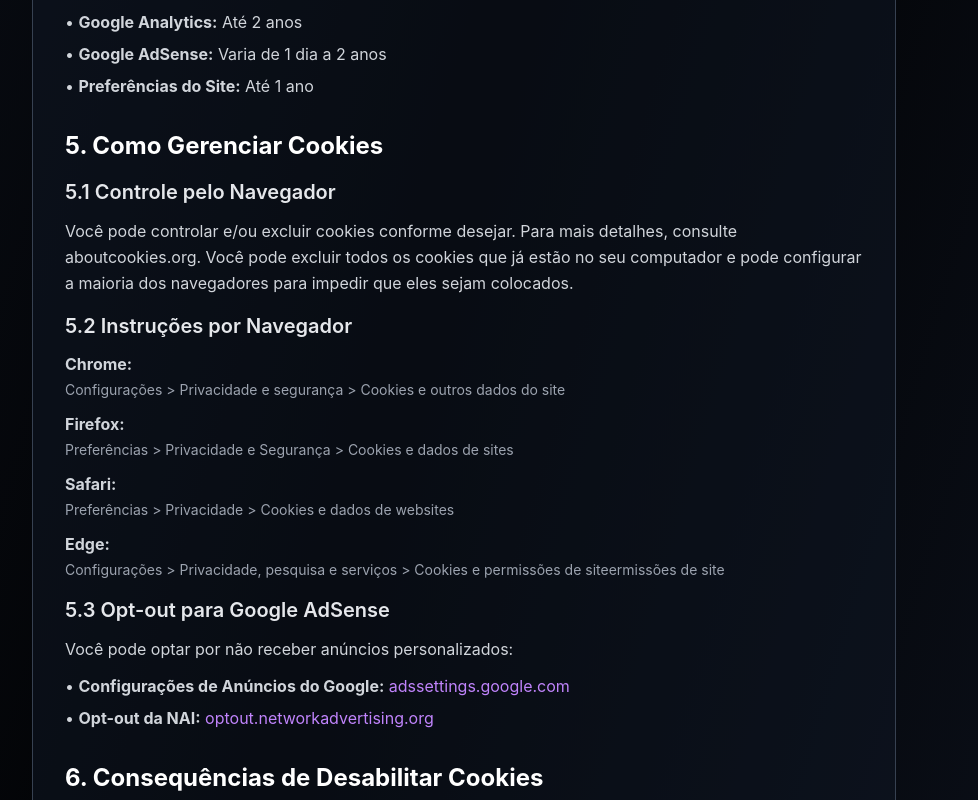
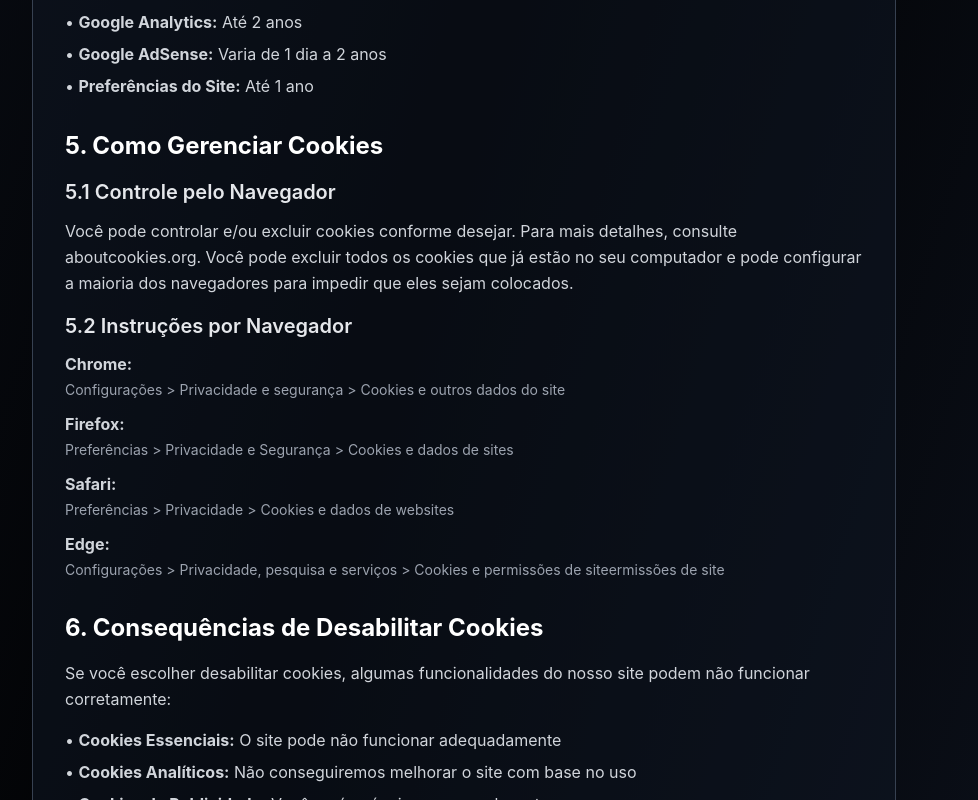
Before and after one commit to TobiasGS/vida-de-merda, a React (Vite) app in the folder vida-de-merda/: page /cookies in a window 1280 px wide. Shown: the part 2000-2800 px from the top of the page, without its empty margins (176-1154 px from the left). Built offline with nearby package versions, Linux system fonts and the light colour scheme.

Commit message:
Remover informações do AdSense do rodapé e política de cookies
- Removido ID do AdSense e texto sobre SEO do rodapé
- Removida seção 5.3 Opt-out para Google AdSense da política de cookies
- Limpeza para versão final de produção

```diff
--- a/vida-de-merda/src/components/Footer.tsx
+++ b/vida-de-merda/src/components/Footer.tsx
@@ -106,10 +106,7 @@ export function Footer() {
               <p className="mt-1">Desenvolvido com React + TypeScript + Supabase</p>
             </div>
 
-            <div className="text-gray-500 text-sm text-center md:text-right">
-              <p>Google AdSense ID: pub-7087519448195686</p>
-              <p className="mt-1">Site responsivo e otimizado para SEO</p>
-            </div>
+
           </div>
         </div>
       </div>
--- a/vida-de-merda/src/pages/CookiesPage.tsx
+++ b/vida-de-merda/src/pages/CookiesPage.tsx
@@ -147,14 +147,7 @@ export function CookiesPage() {
                 </li>
               </ul>
 
-              <h3 className="text-xl font-semibold text-gray-200 mb-3">5.3 Opt-out para Google AdSense</h3>
-              <p className="text-gray-300 leading-relaxed mb-3">
-                Você pode optar por não receber anúncios personalizados:
-              </p>
-              <ul className="text-gray-300 space-y-2">
-                <li>• <strong>Configurações de Anúncios do Google:</strong> <a href="https://adssettings.google.com" className="text-purple-400 hover:text-purple-300" target="_blank" rel="noopener noreferrer">adssettings.google.com</a></li>
-                <li>• <strong>Opt-out da NAI:</strong> <a href="https://optout.networkadvertising.org" className="text-purple-400 hover:text-purple-300" target="_blank" rel="noopener noreferrer">optout.networkadvertising.org</a></li>
-              </ul>
+
             </section>
 
             <section>
```
